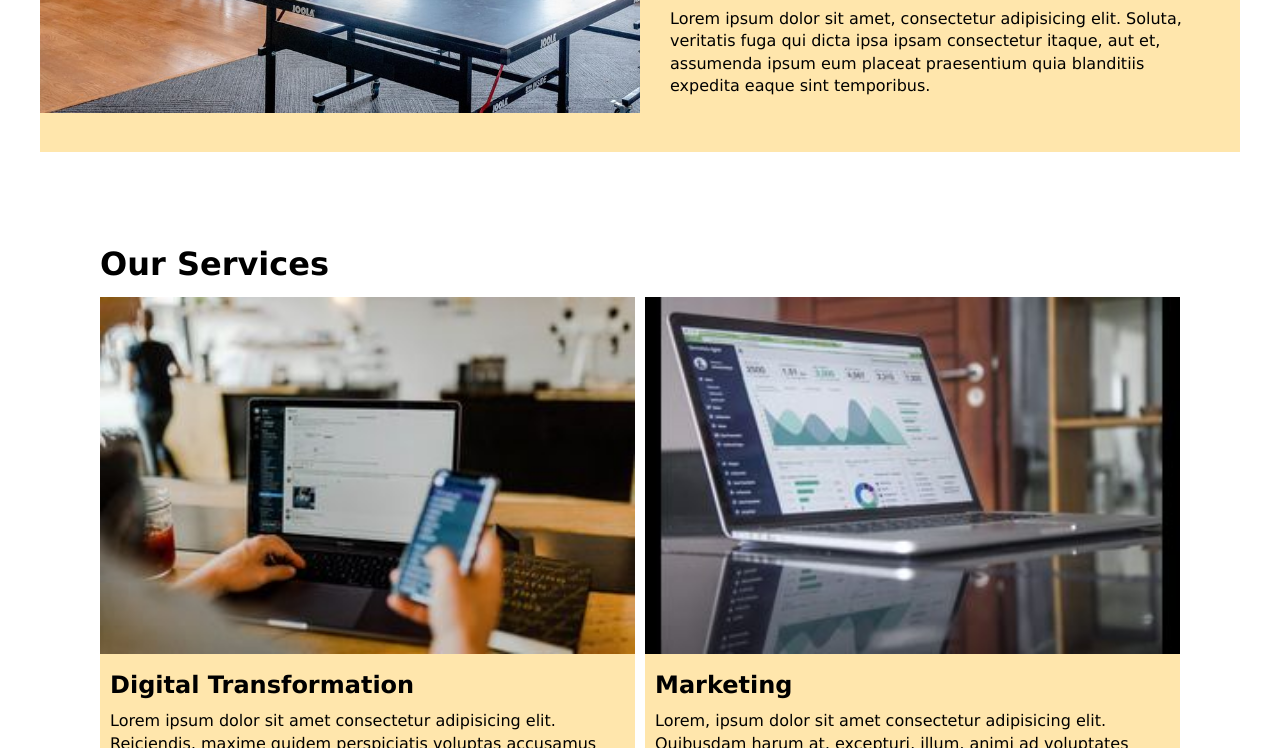
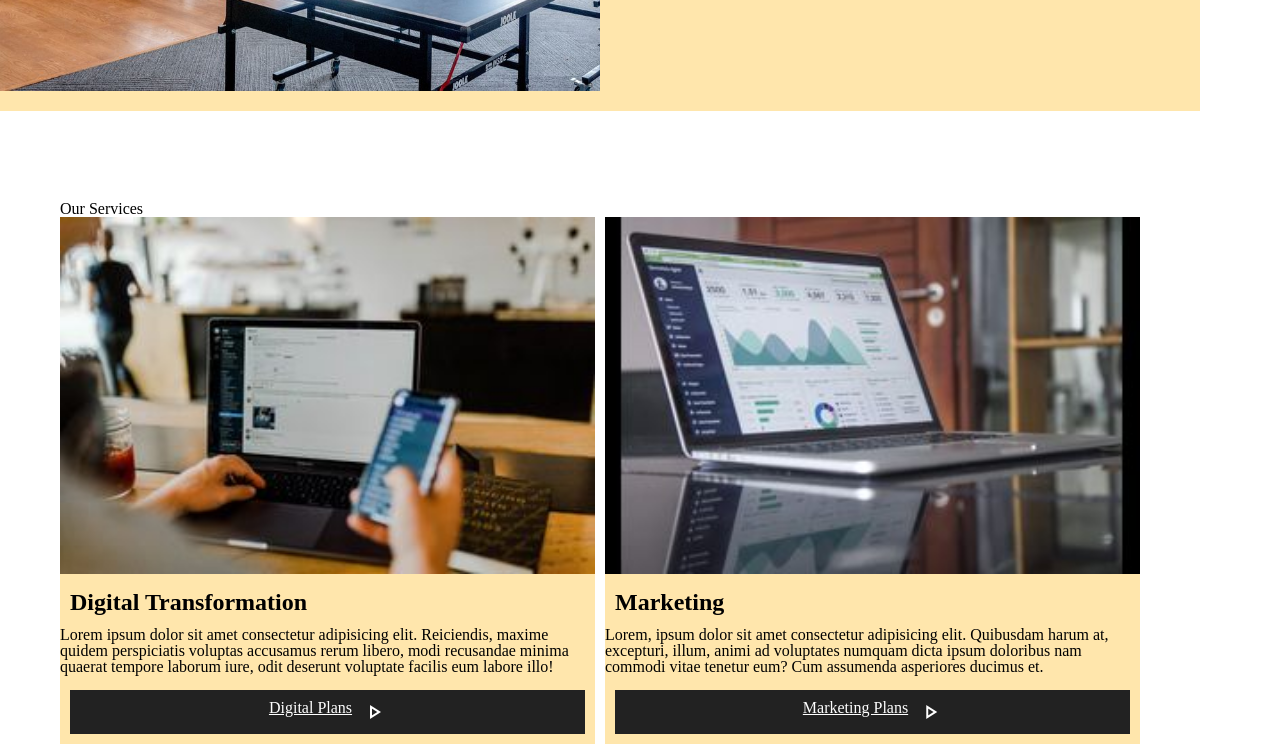
Before and after one commit to mohs0025/mohs0025.github.io, a plain HTML site: page final-project/index.html in a window 1280 px wide. Shown: the part 950-1698 px from the top of the page. Drawn offline with Linux system fonts and the light colour scheme.

Commit message:
add reset

```diff
--- a/final-project/css/reset.css
+++ b/final-project/css/reset.css
@@ -1,4 +1,3 @@
-/* add reset  */
 /* http://meyerweb.com/eric/tools/css/reset/
    v2.0 | 20110126
    License: none (public domain)
@@ -47,7 +46,3 @@ table {
 	border-collapse: collapse;
 	border-spacing: 0;
 }
-
-a{
-	text-decoration: none;
-}
--- a/final-project/index.html
+++ b/final-project/index.html
@@ -5,6 +5,7 @@
     <meta name="viewport" content="width=device-width, initial-scale=1.0">
     <title>final-project</title>
     <link rel="stylesheet" href="css/main.css">
+    <link rel="stylesheet" href="css/reset.css">
 
 <!-- linking css to html -->
 
```
